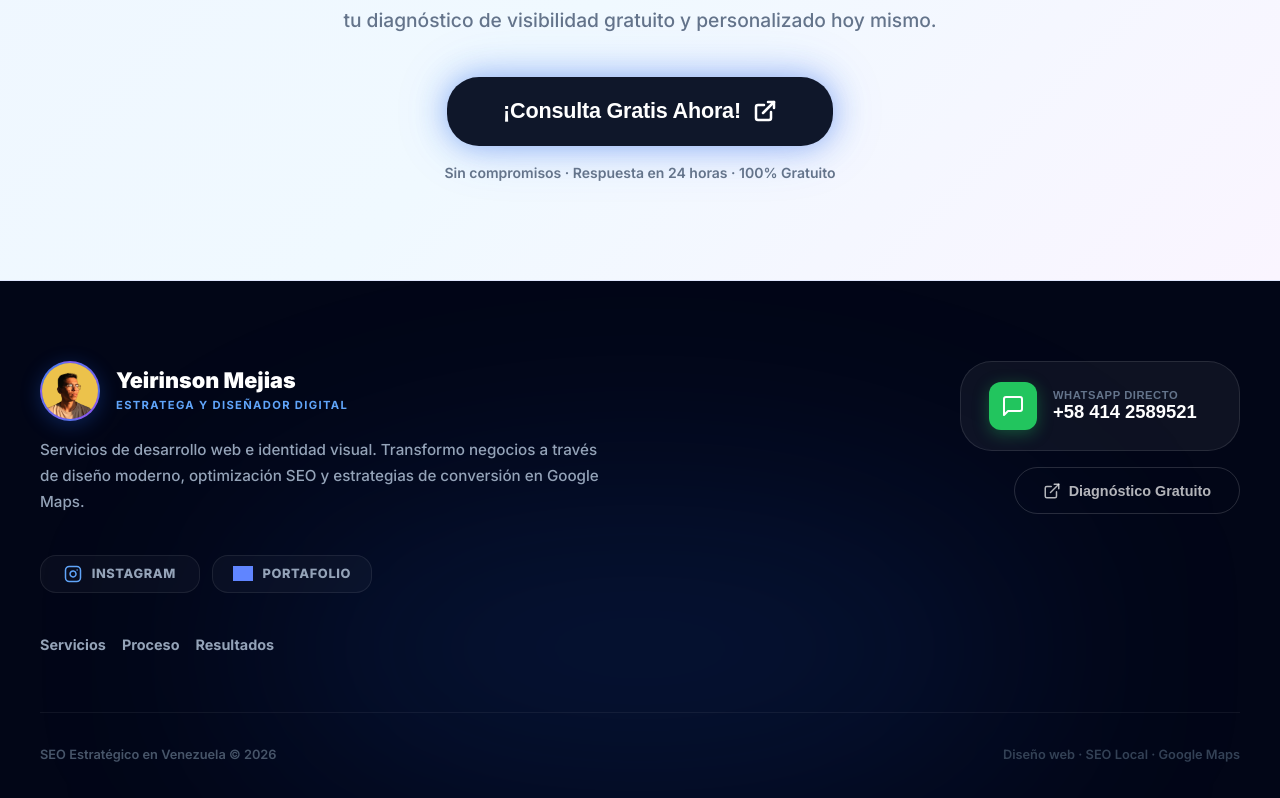
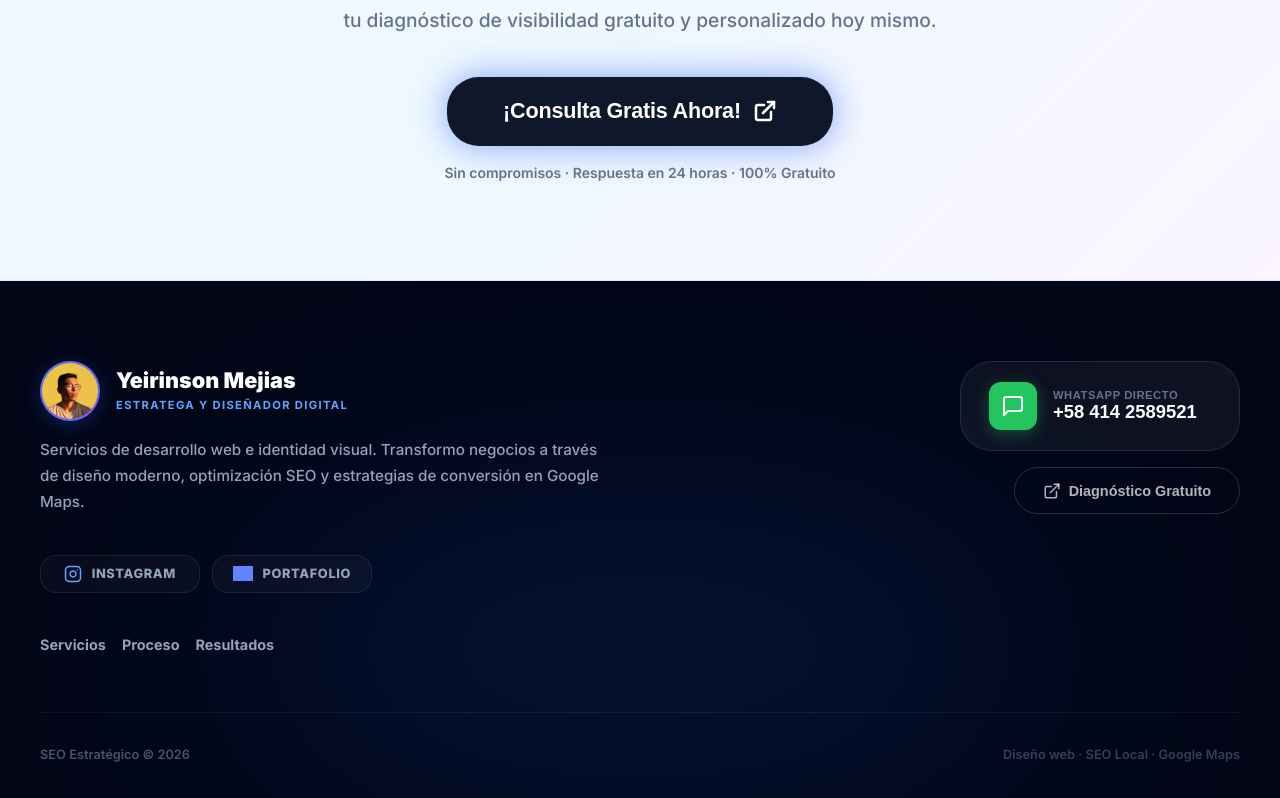
Before and after one commit to yamf07/posicionamientoweb, a React (Vite) app: page / in a window 1280 px wide. Shown: the part 4632-5430 px from the top of the page. Built offline with nearby package versions, Linux system fonts and the light colour scheme; grey boxes are pictures that could not be loaded.

Commit message:
feat: seo-footer__booon "SEO Estratégico"

```diff
--- a/src/App.jsx
+++ b/src/App.jsx
@@ -501,7 +501,7 @@ export default function App() {
           </div>
 
           <div className="seo-footer__bottom">
-            <span>SEO Estratégico en Venezuela &copy; 2026</span>
+            <span>SEO Estratégico &copy; 2026</span>
             <span style={{ color: '#334155', fontSize: '0.8rem' }}>Diseño web · SEO Local · Google Maps</span>
           </div>
         </div>
```
